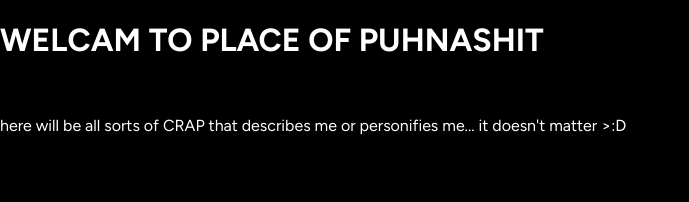
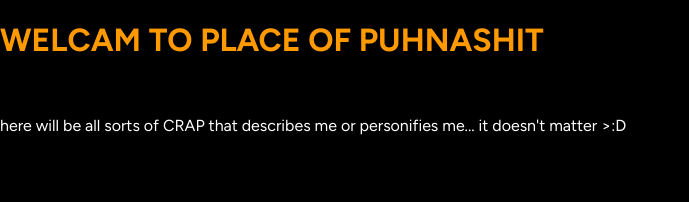
Before and after one commit to PUHNASTYY61/puhnastyy61.github.io, a plain HTML site: page index.html in a window 1280 px wide. Shown: the top 202 px of the page, without its empty margins (0-689 px from the left). Drawn offline with Linux system fonts and the light colour scheme.

Commit message:
Update style.css

```diff
--- a/style.css
+++ b/style.css
@@ -8,7 +8,7 @@ body {
 }
 
 h1 {
-  color: '#ff9900';
+  color: #ff9900;
 }
 
 .foximage {
```
